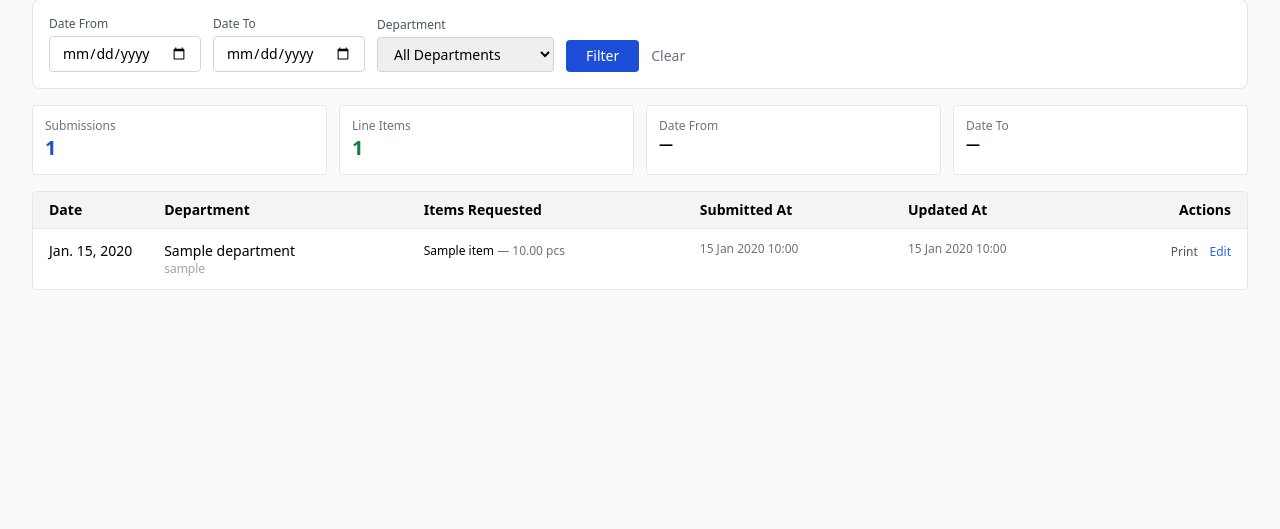
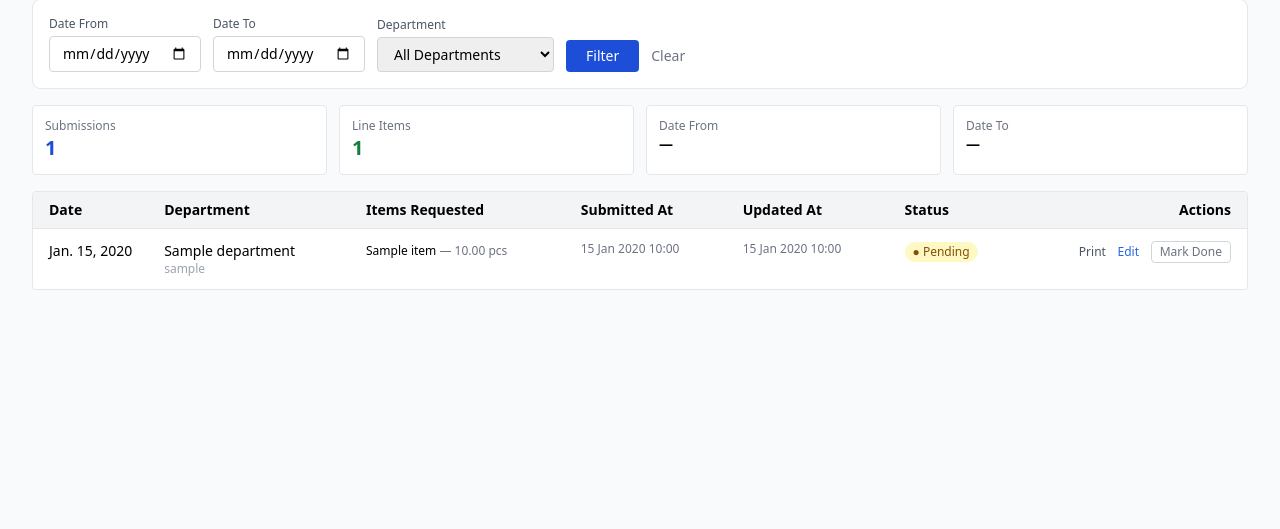
Before and after one commit to Abhisheksingh0301/stationery_order, a Django app: page /reports/ in a window 1280 px wide. Shown: the part 158-687 px from the top of the page. Run offline with Django 5.2, Linux system fonts and the light colour scheme; a user stored in the database is signed in; tables that the repository leaves empty hold one stand-in row (values such as "Sample post"); some libraries are stand-ins or nearby versions.

Commit message:
Update 28-5-26

```diff
--- a/requisitions/models.py
+++ b/requisitions/models.py
@@ -50,10 +50,18 @@ class Item(models.Model):
 
 
 class FormSubmission(models.Model):
+    STATUS_PENDING   = "pending"
+    STATUS_DELIVERED = "delivered"
+    STATUS_CHOICES   = [
+        (STATUS_PENDING,   "Pending"),
+        (STATUS_DELIVERED, "Delivered"),
+    ]
+
     user            = models.ForeignKey(User, on_delete=models.CASCADE, related_name="submissions")
     submitted_at    = models.DateTimeField(auto_now_add=True)
     updated_at      = models.DateTimeField(auto_now=True)
     submission_date = models.DateField(default=timezone.localdate)
+    status          = models.CharField(max_length=20, choices=STATUS_CHOICES, default=STATUS_PENDING)
 
     class Meta:
         ordering = ["-submitted_at"]
--- a/requisitions/templates/requisitions/report_list.html
+++ b/requisitions/templates/requisitions/report_list.html
@@ -80,6 +80,7 @@
         <th class="px-4 py-2">Items Requested</th>
         <th class="px-4 py-2 hidden sm:table-cell">Submitted At</th>
         <th class="px-4 py-2 hidden sm:table-cell">Updated At</th>
+        <th class="px-4 py-2 hidden sm:table-cell">Status</th>
         <th class="px-4 py-2 text-right">Actions</th>
       </tr>
     </thead>
@@ -111,17 +112,43 @@
           <td class="px-4 py-3 text-gray-500 text-xs hidden sm:table-cell whitespace-nowrap">
             {{ sub.updated_at|date:"d M Y H:i" }}
           </td>
+          <td class="px-4 py-3 hidden sm:table-cell whitespace-nowrap">
+            {% if sub.status == "delivered" %}
+              <span class="inline-flex items-center gap-1 px-2 py-0.5 rounded-full text-xs font-medium bg-green-100 text-green-800">
+                &#10003; Delivered
+              </span>
+            {% else %}
+              <span class="inline-flex items-center gap-1 px-2 py-0.5 rounded-full text-xs font-medium bg-yellow-100 text-yellow-800">
+                &#9679; Pending
+              </span>
+            {% endif %}
+          </td>
           <td class="px-4 py-3 text-right whitespace-nowrap">
-            <a href="{% url 'report_print' %}?date_from={{ sub.submission_date }}&date_to={{ sub.submission_date }}&dept_id={{ sub.user.department.id|default:'' }}"
+            <a href="{% url 'form_print' sub.id %}"
                target="_blank"
                class="text-gray-600 hover:text-gray-900 text-xs mr-2">Print</a>
             <a href="{% url 'edit_form' sub.id %}"
-               class="text-blue-600 hover:underline text-xs">Edit</a>
+               class="text-blue-600 hover:underline text-xs mr-2">Edit</a>
+            <form method="post" action="{% url 'mark_delivered' sub.id %}" class="inline">
+              {% csrf_token %}
+              <input type="hidden" name="next" value="{{ request.get_full_path }}">
+              {% if sub.status == "delivered" %}
+                <button type="submit"
+                        class="text-xs text-green-700 hover:text-green-900 font-medium border border-green-300 rounded px-2 py-0.5 hover:bg-green-50">
+                  &#10003; Done
+                </button>
+              {% else %}
+                <button type="submit"
+                        class="text-xs text-gray-500 hover:text-gray-800 border border-gray-300 rounded px-2 py-0.5 hover:bg-gray-50">
+                  Mark Done
+                </button>
+              {% endif %}
+            </form>
           </td>
         </tr>
       {% empty %}
         <tr>
-          <td colspan="6" class="px-4 py-8 text-center text-gray-400">
+          <td colspan="7" class="px-4 py-8 text-center text-gray-400">
             No submissions found for the selected filters.
           </td>
         </tr>
--- a/requisitions/urls.py
+++ b/requisitions/urls.py
@@ -19,9 +19,10 @@ urlpatterns = [
     path("departments/<int:dept_id>/delete/",   views.department_delete, name="department_delete"),
 
     # Reports
-    path("reports/",                            views.report_list,       name="report_list"),
-    path("reports/print/",                      views.report_print,      name="report_print"),
-    path("reports/export/csv/",                 views.report_export_csv, name="report_export_csv"),
+    path("reports/",                                        views.report_list,       name="report_list"),
+    path("reports/print/",                                  views.report_print,      name="report_print"),
+    path("reports/export/csv/",                             views.report_export_csv, name="report_export_csv"),
+    path("reports/<int:submission_id>/mark-delivered/",     views.mark_delivered,    name="mark_delivered"),
 
     # Item Master
     path("items/",                              views.item_list,         name="item_list"),
--- a/requisitions/views.py
+++ b/requisitions/views.py
@@ -141,9 +141,15 @@ def create_form(request):
 # ---------- Edit ----------
 
 @login_required
-@department_required
 def edit_form(request, submission_id):
-    submission = get_object_or_404(FormSubmission, id=submission_id, user=request.user)
+    if request.user.is_staff:
+        submission = get_object_or_404(FormSubmission, id=submission_id)
+    else:
+        if not hasattr(request.user, "department"):
+            messages.error(request, "Your account has no department assigned. Contact an administrator.")
+            return redirect("login")
+        submission = get_object_or_404(FormSubmission, id=submission_id, user=request.user)
+
     items = Item.objects.filter(is_active=True)
     existing = {li.item_id: li for li in submission.line_items.all()}
 
@@ -166,6 +172,8 @@ def edit_form(request, submission_id):
                     )
                 submission.save()  # bump updated_at
             messages.success(request, "Submission updated.")
+            if request.user.is_staff:
+                return redirect("report_list")
             return redirect("success", submission_id=submission.id)
         except ValueError as e:
             messages.error(request, str(e))
@@ -190,16 +198,24 @@ def success_view(request, submission_id):
 # ---------- Form Print ----------
 
 @login_required
-@department_required
 def form_print(request, submission_id):
-    submission = get_object_or_404(
-        FormSubmission.objects.prefetch_related("line_items__item"),
-        id=submission_id,
-        user=request.user,
-    )
+    if request.user.is_staff:
+        submission = get_object_or_404(
+            FormSubmission.objects.prefetch_related("line_items__item"),
+            id=submission_id,
+        )
+    else:
+        if not hasattr(request.user, "department"):
+            messages.error(request, "Your account has no department assigned. Contact an administrator.")
+            return redirect("login")
+        submission = get_object_or_404(
+            FormSubmission.objects.prefetch_related("line_items__item"),
+            id=submission_id,
+            user=request.user,
+        )
     return render(request, "requisitions/form_print.html", {
         "submission": submission,
-        "dept_name": getattr(request.user, "department", None),
+        "dept_name": getattr(submission.user, "department", None),
         "printed_at": timezone.now(),
     })
 
@@ -498,6 +514,22 @@ def report_print(request):
 
 @login_required
 @user_passes_test(is_staff)
+def mark_delivered(request, submission_id):
+    if request.method == "POST":
+        submission = get_object_or_404(FormSubmission, id=submission_id)
+        if submission.status == FormSubmission.STATUS_DELIVERED:
+            submission.status = FormSubmission.STATUS_PENDING
+        else:
+            submission.status = FormSubmission.STATUS_DELIVERED
+        submission.save(update_fields=["status"])
+    next_url = request.POST.get("next", "")
+    if next_url:
+        return redirect(next_url)
+    return redirect("report_list")
+
+
+@login_required
+@user_passes_test(is_staff)
 def report_export_csv(request):
     date_from = request.GET.get("date_from", "")
     date_to   = request.GET.get("date_to", "")
```
Also changed, not shown: requisitions/migrations/0002_add_status_to_formsubmission.py (added).
